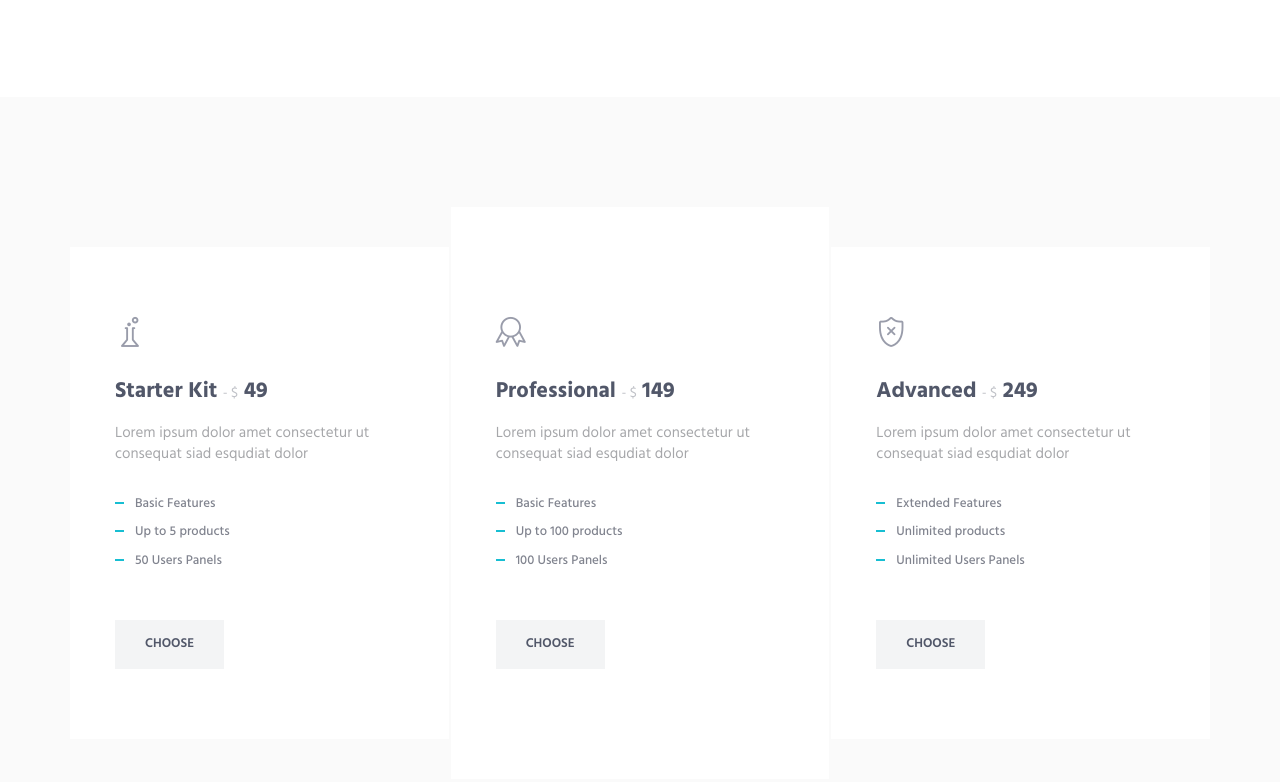
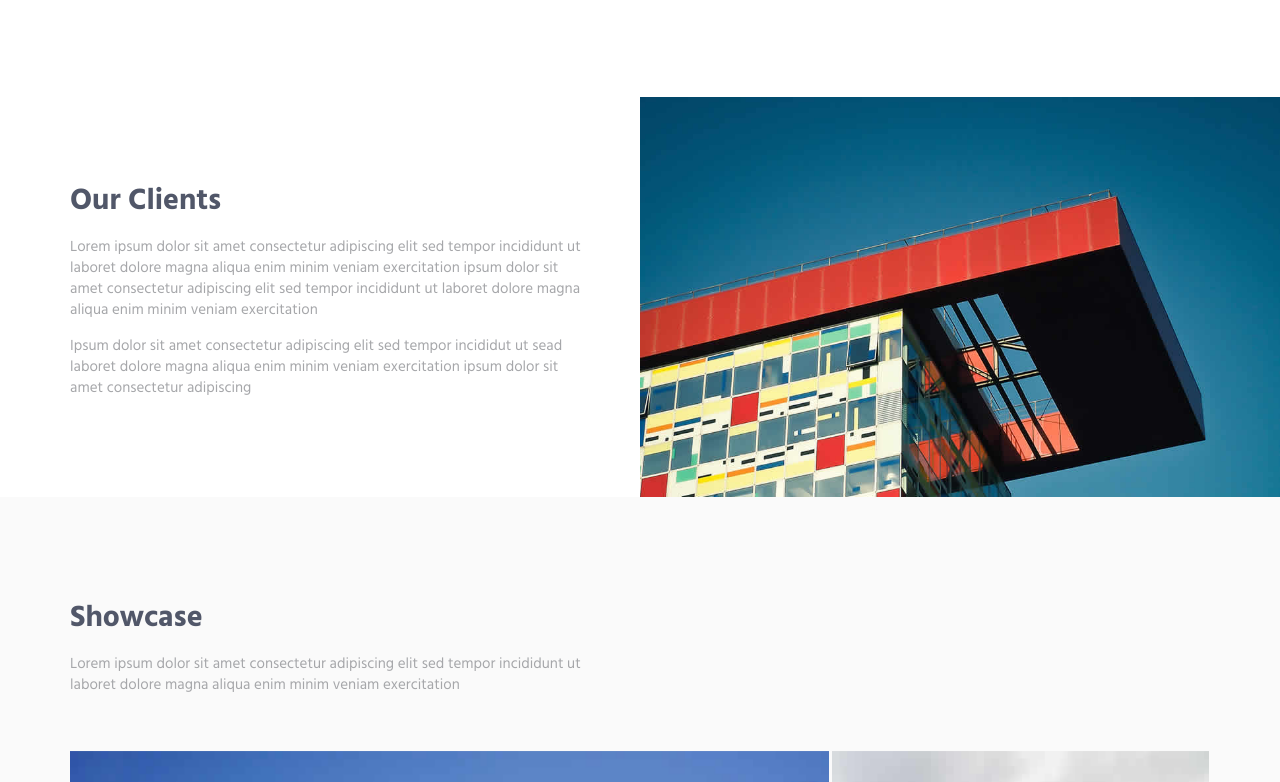
Before and after one commit to cc20019/EssaappWeb, a plain HTML site: page HTML/index.html in a window 1280 px wide. Shown: the part 2725-3507 px from the top of the page. Drawn offline with Linux system fonts and the light colour scheme.

Commit message:
Se quito el apartado pricing

```diff
--- a/HTML/index.html
+++ b/HTML/index.html
@@ -318,67 +318,6 @@
         </div>
         <!-- End Latest Products -->
 
-        <!-- Pricing -->
-        <div class="bg-color-sky-light">
-            <div class="content-lg container">
-                <div class="row row-space-1">
-                    <div class="col-sm-4 sm-margin-b-2">
-                        <!-- Pricing -->
-                        <div class="pricing">
-                            <div class="margin-b-30">
-                                <i class="pricing-icon icon-chemistry"></i>
-                                <h3>Starter Kit <span> - $</span> 49</h3>
-                                <p>Lorem ipsum dolor amet consectetur ut consequat siad esqudiat dolor</p>
-                            </div>
-                            <ul class="list-unstyled pricing-list margin-b-50">
-                                <li class="pricing-list-item">Basic Features</li>
-                                <li class="pricing-list-item">Up to 5 products</li>
-                                <li class="pricing-list-item">50 Users Panels</li>
-                            </ul>
-                            <a href="pricing.html" class="btn-theme btn-theme-sm btn-default-bg text-uppercase">Choose</a>
-                        </div>
-                        <!-- End Pricing -->
-                    </div>
-                    <div class="col-sm-4 sm-margin-b-2">
-                        <!-- Pricing -->
-                        <div class="pricing pricing-active">
-                            <div class="margin-b-30">
-                                <i class="pricing-icon icon-badge"></i>
-                                <h3>Professional <span> - $</span> 149</h3>
-                                <p>Lorem ipsum dolor amet consectetur ut consequat siad esqudiat dolor</p>
-                            </div>
-                            <ul class="list-unstyled pricing-list margin-b-50">
-                                <li class="pricing-list-item">Basic Features</li>
-                                <li class="pricing-list-item">Up to 100 products</li>
-                                <li class="pricing-list-item">100 Users Panels</li>
-                            </ul>
-                            <a href="pricing.html" class="btn-theme btn-theme-sm btn-default-bg text-uppercase">Choose</a>
-                        </div>
-                        <!-- End Pricing -->
-                    </div>
-                    <div class="col-sm-4">
-                        <!-- Pricing -->
-                        <div class="pricing">
-                            <div class="margin-b-30">
-                                <i class="pricing-icon icon-shield"></i>
-                                <h3>Advanced <span> - $</span> 249</h3>
-                                <p>Lorem ipsum dolor amet consectetur ut consequat siad esqudiat dolor</p>
-                            </div>
-                            <ul class="list-unstyled pricing-list margin-b-50">
-                                <li class="pricing-list-item">Extended Features</li>
-                                <li class="pricing-list-item">Unlimited products</li>
-                                <li class="pricing-list-item">Unlimited Users Panels</li>
-                            </ul>
-                            <a href="pricing.html" class="btn-theme btn-theme-sm btn-default-bg text-uppercase">Choose</a>
-                        </div>
-                        <!-- End Pricing -->
-                    </div>
-                </div>
-                <!--// end row -->
-            </div>
-        </div>
-        <!-- End Pricing -->
-
         <!-- Promo Section -->
         <div class="promo-section overflow-h">
             <div class="container">
```
